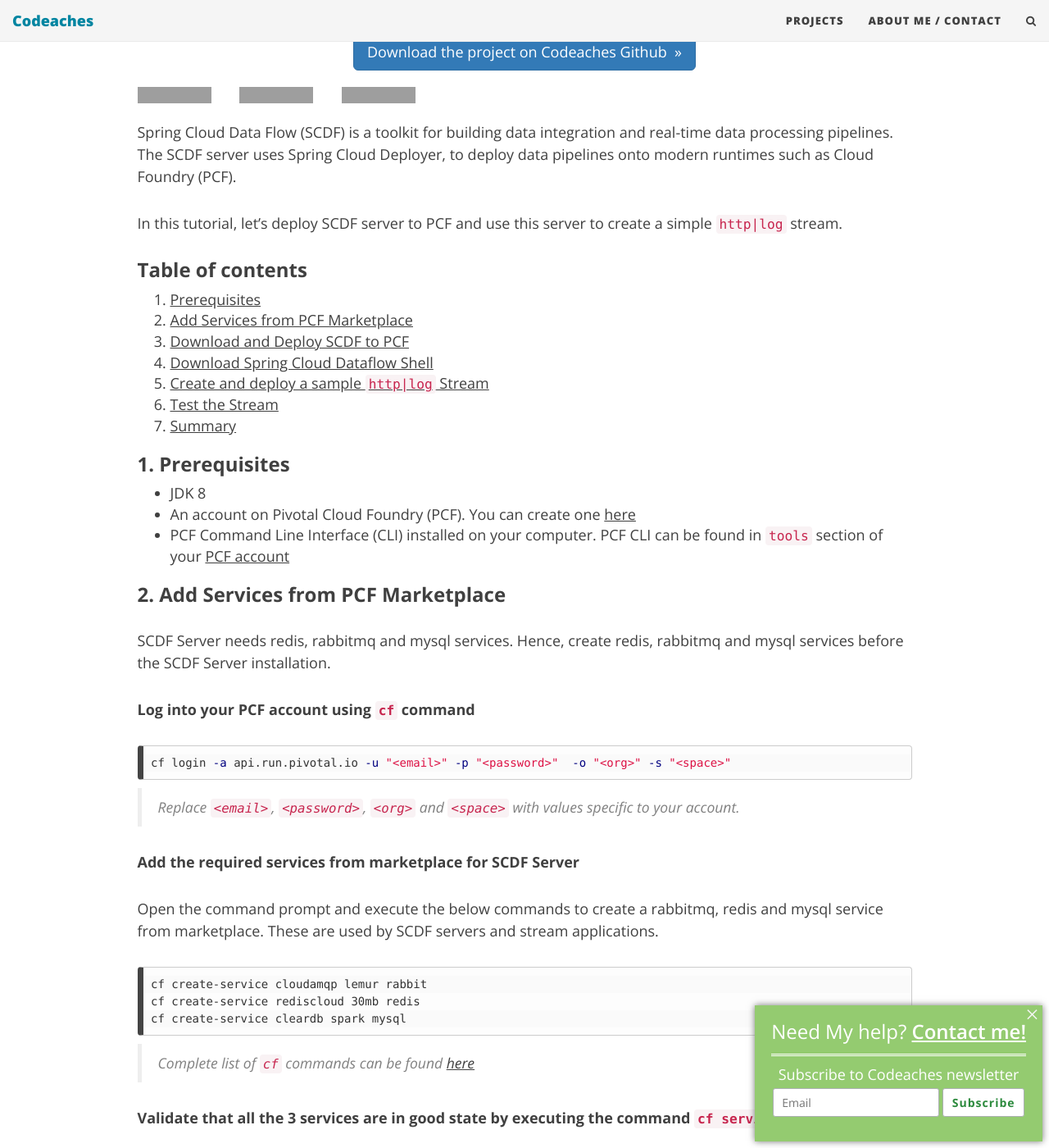
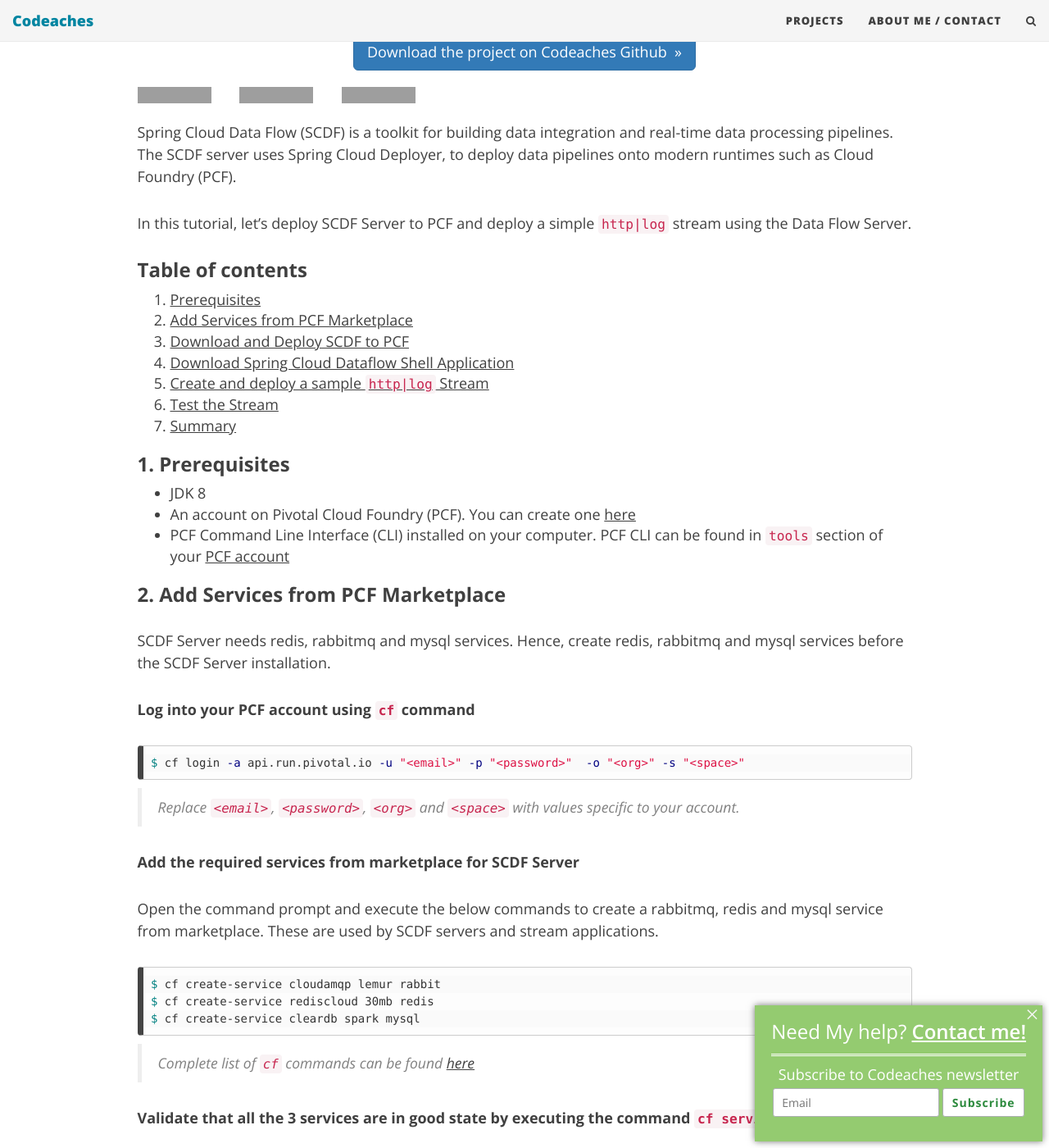
Before and after one commit to codeaches/codeaches.github.io, a Jekyll site: the page built from _posts/2019-01-12-Spring Cloud-Deploy SCDF to PCF and Create A Stream.md, in a window 1280 px wide and 1400 px high, scrolled down 281 px. Shown: the whole window at 82% size. Built offline with Jekyll 4.4.1, drawn with Linux system fonts in a browser that asks for light colours; nearby versions of some CDN libraries; comment, search, counter and statistics services are not loaded; some of the changed text lies outside the part shown; grey boxes are pictures that could not be loaded.

Commit message:
no message

````diff
--- a/_posts/2019-01-12-Spring Cloud-Deploy SCDF to PCF and Create A Stream.md
+++ b/_posts/2019-01-12-Spring Cloud-Deploy SCDF to PCF and Create A Stream.md
@@ -28,14 +28,14 @@
 
 Spring Cloud Data Flow (SCDF) is a toolkit for building data integration and real-time data processing pipelines. The SCDF server uses Spring Cloud Deployer, to deploy data pipelines onto modern runtimes such as Cloud Foundry (PCF).
 
-In this tutorial, let's deploy SCDF server to PCF and use this server to create a simple ``http|log`` stream.
+In this tutorial, let's deploy SCDF Server to PCF and deploy a simple ``http|log`` stream using the Data Flow Server.
 
 ### Table of contents {#table_of_contents}
 
 1. [Prerequisites](#prerequisites)
 2. [Add Services from PCF Marketplace](#add_services_marketplace)
 3. [Download and Deploy SCDF to PCF](#download_deploy_scdf_to_pcf)
-4. [Download Spring Cloud Dataflow Shell](#download_scdf_shell)
+4. [Download Spring Cloud Dataflow Shell Application](#download_scdf_shell)
 5. [Create and deploy a sample `http|log` Stream](#create_htp_log_stream)
 6. [Test the Stream](#test_stream)
 7. [Summary](#summary)
@@ -53,7 +53,7 @@
 **Log into your PCF account using `cf` command**
 
 ```sh
-cf login -a api.run.pivotal.io -u "<email>" -p "<password>"  -o "<org>" -s "<space>"
+$ cf login -a api.run.pivotal.io -u "<email>" -p "<password>"  -o "<org>" -s "<space>"
 ```
 >Replace `<email>`, `<password>`, `<org>` and `<space>` with values specific to your account.
 
@@ -62,9 +62,9 @@
 Open the command prompt and execute the below commands to create a rabbitmq, redis and mysql service from marketplace. These are used by SCDF servers and stream applications.
 
 ```sh
-cf create-service cloudamqp lemur rabbit
-cf create-service rediscloud 30mb redis
-cf create-service cleardb spark mysql
+$ cf create-service cloudamqp lemur rabbit
+$ cf create-service rediscloud 30mb redis
+$ cf create-service cleardb spark mysql
 ```
 >Complete list of `cf` commands can be found [here](http://cli.cloudfoundry.org/en-US/cf/){:target="_blank"}
 
@@ -81,11 +81,11 @@
 Let's download the SCDF Server jar file for pivotal using wget command.
 
 ```sh
-wget http://repo.spring.io/release/org/springframework/cloud/spring-cloud-dataflow-server-cloudfoundry/1.7.3.RELEASE/spring-cloud-dataflow-server-cloudfoundry-1.7.3.RELEASE.jar
+$ wget http://repo.spring.io/release/org/springframework/cloud/spring-cloud-dataflow-server-cloudfoundry/1.7.3.RELEASE/spring-cloud-dataflow-server-cloudfoundry-1.7.3.RELEASE.jar
 ```
 >The latest version of SCDF Server for PCF can be found [here](http://repo.spring.io/release/org/springframework/cloud/spring-cloud-dataflow-server-cloudfoundry/){:target="_blank"}
 
-Lets create a deployment `manifest.yml` file for SCDF Server.
+Let's provide configuration details like credentials to the Cloud Foundry instance so that the SCDF Server can itself spawn applications. Let's specify these configuration details in `manifest.yml` file.
 
 ```yml
 ---
@@ -120,12 +120,12 @@
 Deploy `spring-cloud-dataflow-server-cloudfoundry-1.7.3.RELEASE.jar` to PCF using the `cf push` command
 
 ```sh
-cf push -f manifest.yml
+$ cf push -f manifest.yml
 ```
 
 **Validate the deployment**
 
-Execute the `cf apps` command to verify the SCDF Server status on PCF> It should be up and running.
+Execute the `$ cf apps` command to verify the SCDF Server status on PCF> It should be up and running.
 
 ```log
 name              requested state   instances   memory   disk   urls
@@ -136,17 +136,17 @@
 Let's download the SCDF shell jar file using wget command.
 
 ```sh
-wget http://repo.spring.io/release/org/springframework/cloud/spring-cloud-dataflow-shell/1.7.3.RELEASE/spring-cloud-dataflow-shell-1.7.3.RELEASE.jar
+$ wget http://repo.spring.io/release/org/springframework/cloud/spring-cloud-dataflow-shell/1.7.3.RELEASE/spring-cloud-dataflow-shell-1.7.3.RELEASE.jar
 ```
 
 ### 5. Create a `http|log` Stream {#create_htp_log_stream}
 
 **Connect to SCDF from SCDF shell**
 
-Trigger the below command to bring up the scdf shell.
+The below command brings up the scdf shell application.
 
 ```sh
-java -jar spring-cloud-dataflow-shell-1.7.3.RELEASE.jar
+$ java -jar spring-cloud-dataflow-shell-1.7.3.RELEASE.jar
 ```
 
 Connect to SCDF Server from the SCDF shell prompt
@@ -172,7 +172,7 @@
 ```
 >Once the stream creation and deployment is successful, PCF creates random routes (urls) for both log and sink applications as shown below.
 
-`cf apps`
+`$ cf apps`
 ```logs
 name                                     requested state   instances   memory   disk   urls
 data-flow-server-J6KspTQ-httptest-http   started           1/1         1G       1G     data-flow-server-J6KspTQ-httptest-http.cfapps.io
````
Also changed, not shown: other parts of _posts/2019-01-12-Spring Cloud-Deploy SCDF to PCF and Create A Stream.md (+1 -1 lines).
